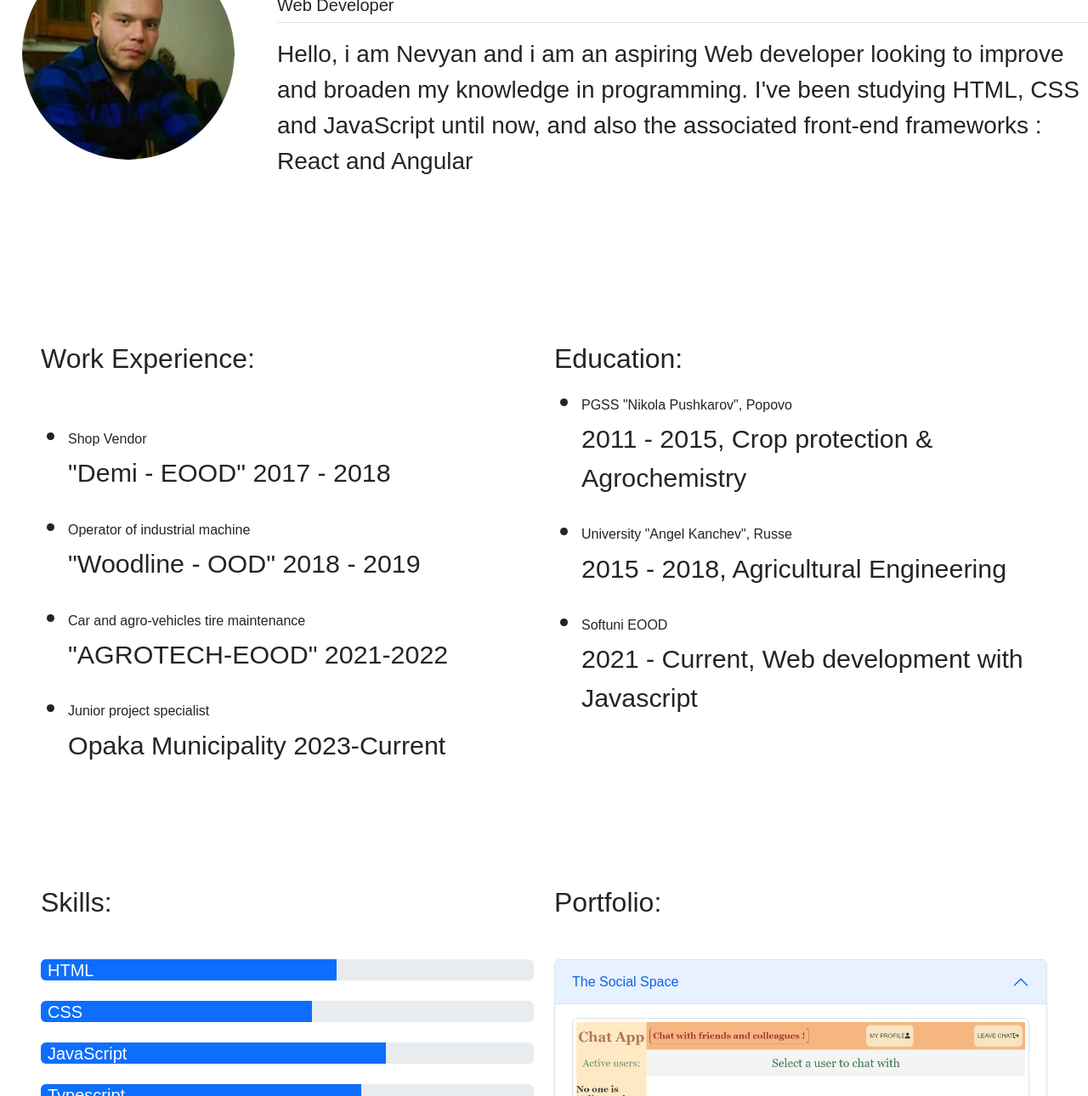
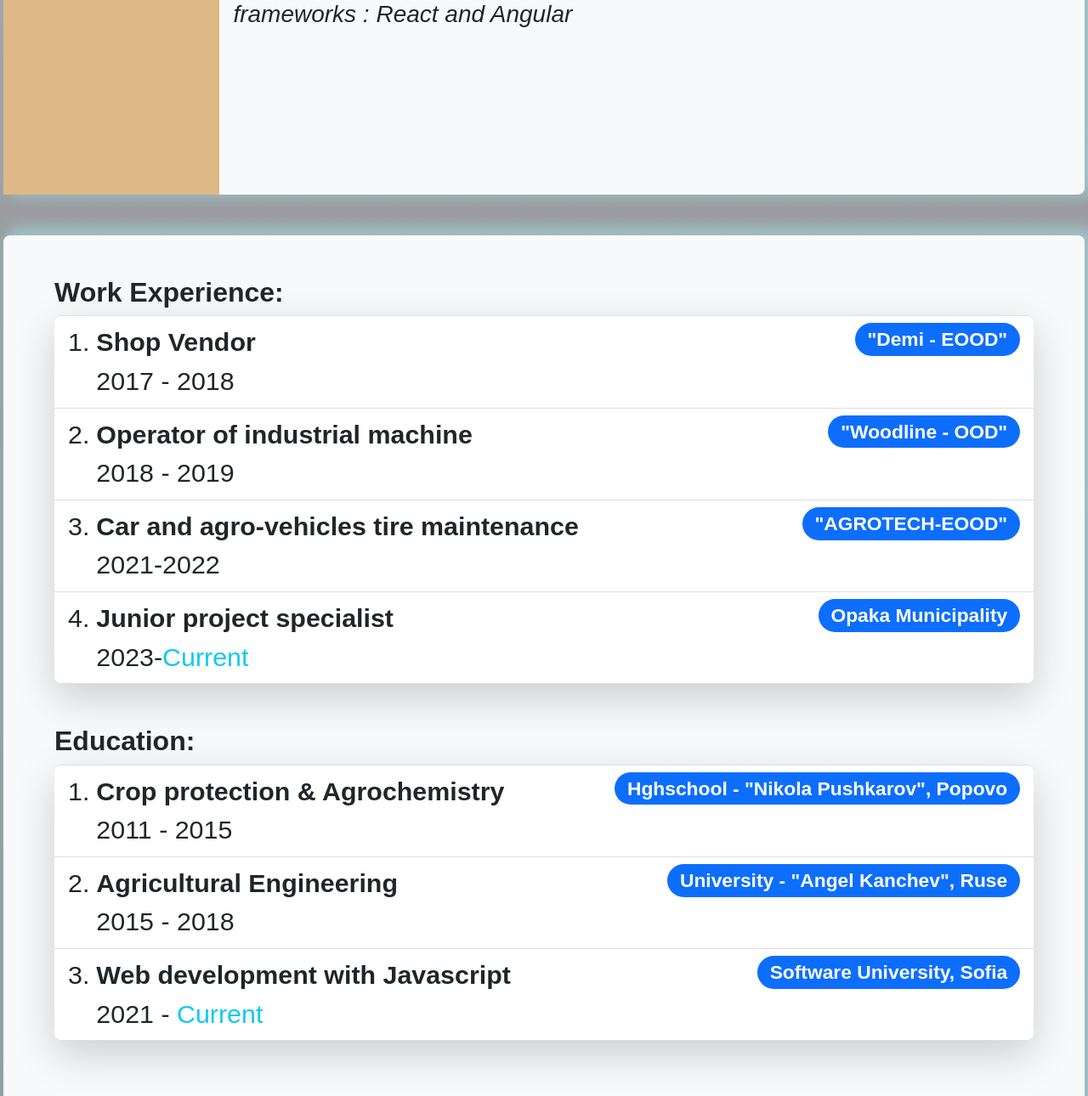
Before and after one commit to Plamenov-Nevyan/CV-Bootstrap, a plain HTML site: page index.html in a window 1280 px wide. Shown: the part 379-1669 px from the top of the page at 85% size. Drawn offline with nearby package versions, Linux system fonts and the light colour scheme.

Commit message:
Added lots of stylization

```diff
--- a/index.html
+++ b/index.html
@@ -10,9 +10,9 @@
     <script src="https://cdn.jsdelivr.net/npm/bootstrap@5.2.3/dist/js/bootstrap.bundle.min.js" integrity="sha384-kenU1KFdBIe4zVF0s0G1M5b4hcpxyD9F7jL+jjXkk+Q2h455rYXK/7HAuoJl+0I4" crossorigin="anonymous"></script>
     <script src="index.js" type="module"></script>
   </head>
-  <body>
-    <div class="container-fluid g-0">
-        <header class="bg-info bg-gradient text-white py-5">
+  <body class="bg-gradient bg-dark bg-opacity-50">
+    <div class="container-fluid g-0 wrapper">
+        <header class="bg-info bg-gradient text-white pt-md-2">
               <div class="container">
                 <div class="col-md-12 links-wrapper">
                     <a href="#" class="cv-link text-dark text-opacity-75 py-2 px-2 rounded-2 text-decoration-none">About</a>
@@ -24,65 +24,89 @@
                     </a>
                 </div>
               </div>
+              <div class="col-md-12">
+
+              </div>
         </header>
-        <main>
+      <main class="px-md-3">
             <div class="container"></div>
-                <div class="row about-section align-content-center ">
-                    <div class="col-md-3 text-left text-md-center mb-3">
+                <div class="row about-section align-content-center bg-light rounded-3">
+                    <div class="col-md-3 text-left text-md-center image-container">
                         <img class="rounded-circle img-fluid" src="./images/newPf.png" alt="Profile Photo" />
                     </div>
-                      <div class="col-md-9">
+                    <div class="col-md-9 rounded-3 text-container">
                         <h1>Nevyan Plamenov Valchev</h1>
                         <h5>Web Developer</h5>
-                        <p class="border-top pt-3 fs-3">
+                        <p class="border-top pt-3 fs-3 fst-italic">
                             Hello, i am Nevyan and i am an aspiring Web developer looking to improve and broaden my knowledge in programming.
                             I've been studying HTML, CSS and JavaScript until now, and also the associated front-end frameworks : React and Angular
                         </p>
                     </div>
                 </div>
-                <div class="row work-and-experience-section px-md-5">
+                <div class="row work-and-experience-section p-md-5 bg-light rounded-3 align-items-baseline">
                   <div class="col-md mb-5">
-                        <h2 class="mb-5">Work Experience:</h2>
-                        <ul>
-                            <li>
-                                <h6>Shop Vendor</h6>
-                                <p>"Demi - EOOD" 2017 - 2018</p>
+                    <h2 class="fw-bold">Work Experience:</h2>
+                    <ol class="list-group list-group-numbered shadow-lg rounded-3">
+                      <li class="list-group-item d-flex justify-content-between align-items-start border-start-0 border-end-0">
+                        <div class="ms-2 me-auto">
+                          <div class="fw-bold">Shop Vendor</div>
+                          2017 - 2018
+                        </div>
+                        <span class="badge bg-primary rounded-pill">"Demi - EOOD"</span>
                       </li>
-                            <li>
-                                <h6>Operator of industrial machine</h6>
-                                <p>"Woodline - OOD" 2018 - 2019</p>
+                      <li class="list-group-item d-flex justify-content-between align-items-start border-top-0 border-start-0 border-end-0">
+                        <div class="ms-2 me-auto">
+                          <div class="fw-bold">Operator of industrial machine</div>
+                          2018 - 2019
+                        </div>
+                        <span class="badge bg-primary rounded-pill">"Woodline - OOD"</span>
                       </li>
-                            <li>
-                                <h6>Car and agro-vehicles tire maintenance</h6>
-                                <p>"AGROTECH-EOOD" 2021-2022</p>
+                      <li class="list-group-item d-flex justify-content-between align-items-start border-top-0 border-start-0 border-end-0">
+                        <div class="ms-2 me-auto">
+                          <div class="fw-bold">Car and agro-vehicles tire maintenance</div>
+                          2021-2022
+                        </div>
+                        <span class="badge bg-primary rounded-pill">"AGROTECH-EOOD"</span>
                       </li>
-                            <li>
-                                <h6>Junior project specialist</h6>
-                                <p>Opaka Municipality 2023-Current </p>
+                      <li class="list-group-item d-flex justify-content-between align-items-start border-top-0 border-start-0 border-end-0">
+                        <div class="ms-2 me-auto">
+                          <div class="fw-bold">Junior project specialist</div>
+                          2023-<span class="text-info">Current</span>
+                        </div>
+                        <span class="badge bg-primary rounded-pill">Opaka Municipality</span>
                       </li>
-                        </ul>
+                    </ol>
                   </div>
                   <div class="col-md mb-5">
-                        <h2>Education:</h2>
-                        <ul>
-                            <li>
-                                <h6>PGSS "Nikola Pushkarov", Popovo</h6>
-                                <p>2011 - 2015, Crop protection & Agrochemistry</p>
+                    <h2 class="fw-bold">Education:</h2>
+                    <ol class="list-group list-group-numbered shadow-lg rounded-3">
+                      <li class="list-group-item d-flex justify-content-between align-items-start border-start-0 border-end-0">
+                        <div class="ms-2 me-auto">
+                          <div class="fw-bold">Crop protection & Agrochemistry</div>
+                          2011 - 2015
+                        </div>
+                        <span class="badge bg-primary rounded-pill">Hghschool - "Nikola Pushkarov", Popovo</span>
                       </li>
-                            <li>
-                                <h6>University "Angel Kanchev", Russe</h6>
-                                <p>2015 - 2018, Agricultural Engineering</p>
+                      <li class="list-group-item d-flex justify-content-between align-items-start border-top-0 border-start-0 border-end-0">
+                        <div class="ms-2 me-auto">
+                          <div class="fw-bold">Agricultural Engineering</div>
+                          2015 - 2018
+                        </div>
+                        <span class="badge bg-primary rounded-pill">University - "Angel Kanchev", Ruse</span>
                       </li>
-                            <li>
-                                <h6>Softuni EOOD</h6>
-                                <p>2021 - Current, Web development with Javascript</p>
+                      <li class="list-group-item d-flex justify-content-between align-items-start border-top-0 border-start-0 border-end-0">
+                        <div class="ms-2 me-auto">
+                          <div class="fw-bold">Web development with Javascript</div>
+                          2021 - <span class="text-info">Current</span>
+                        </div>
+                        <span class="badge bg-primary rounded-pill">Software University, Sofia</span>
                       </li>
-                        </ul>
+                    </ol>
                   </div>
                   </div>
-                  <div class="row skills-and-portfolio-section px-md-5">
-                    <div class="col-md mb-3">
-                      <h2 class="mb-5">Skills:</h2>
+                  <div class="row skills-and-portfolio-section p-md-5 bg-light rounded-3 gap-3">
+                    <div class="col-md mb-5 shadow-lg p-3 rounded-3">
+                      <h2 class="mb-5 fw-bold">Skills:</h2>
                       <div class="progress mb-4">
                         <div class="progress-bar text-start px-2 fs-5" role="progressbar" style="width: 60%;" aria-valuenow="60" aria-valuemin="0" aria-valuemax="100">
                             HTML
@@ -114,16 +138,16 @@
                         </div>
                       </div>
                     </div>
-                    <div class="col-md mb-7">
-                      <h2 class="mb-5">Portfolio:</h2>
+                    <div class="col-md mb-5 shadow-lg p-3 rounded-3">
+                      <h2 class="mb-5 fw-bold">Portfolio:</h2>
                       <div class="accordion" id="accordionExample">
                         <div class="accordion-item">
                           <h2 class="accordion-header" id="headingOne">
-                            <button class="accordion-button" type="button" data-bs-toggle="collapse" data-bs-target="#collapseOne" aria-expanded="true" aria-controls="collapseOne">
+                            <button class="accordion-button" type="button" data-bs-toggle="collapse" data-bs-target="#collapseOne" aria-expanded="false" aria-controls="collapseOne">
                                 The Social Space
                             </button>
                           </h2>
-                          <div id="collapseOne" class="accordion-collapse collapse show" aria-labelledby="headingOne" data-bs-parent="#accordionExample">
+                          <div id="collapseOne" class="accordion-collapse collapse" aria-labelledby="headingOne" data-bs-parent="#accordionExample">
                             <div class="accordion-body">
                                 <a href="#">
                                     <img src="./images/social-space.png" class="img-fluid img-thumbnail" />
--- a/styles.css
+++ b/styles.css
@@ -3,29 +3,9 @@ body {
 }
 
 main .row {
-    min-height: 80svh;
-}
-main .about-section .curve::before {
-    content: '';
-    display: block;
-    position: absolute;
-    border-radius: 100% 50%;
-    width: 55%;
-    height: 100%;
-    transform: translate(85%, 60%);
-    background-color: hsl(216, 21%, 16%);
-}
-
-main .about-section .curve::after {
-    content: '';
-    display: block;
-    position: absolute;
-    border-radius: 100% 50%;
-    width: 55%;
-    height: 100%;
-    background-color: #3c31dd;
-    transform: translate(-4%, 40%);
-    z-index: -1;
+    min-height: 60svh;
+    margin-top: 3em;
+    box-shadow: 10px -4px 17px 6px rgba(162,223,232,0.57);
 }
 
 header {
@@ -33,7 +13,10 @@ header {
     z-index: 100;
     position: sticky;
     top: 0;
-    min-width: 90svw;
+    width: 100svw;
+    display: flex;
+    flex-direction: column;
+    gap: 1em;
 }
 
 header .links-wrapper {
@@ -44,49 +27,29 @@ header .links-wrapper a {
     margin-right: 1em;
 }
 
-header .row-nav nav {
-    display: flex;
-    justify-content: center;
-    align-items: center;
-    min-height: 10svh;
+header .row {
+    min-height: 5svh;
+    background-color: black;
 }
 
-header .row-nav nav ul {
-    display: flex;
-    list-style-type: none;
-    gap: 2em;
-    align-items: center;
+.wrapper main .container .about-section {
+    background-color: white;
 }
 
-header .row-nav nav ul li {
-    cursor: pointer;
-}
-
-main .about-section .content-wrapper {
+.about-section > .image-container {
     display: flex;
     justify-content: center;
     align-items: flex-start;
-    flex-wrap: wrap;
+    flex: 0 1 20%;
+    min-height: 60svh;
+    padding: 1em;
+    background-color: burlywood;
 }
 
-main .about-section .image-container {
-    display: flex;
-    justify-content: center;
-    align-items: center;
-    flex: 0 1 20%;
-    margin-top: 1em;
+.about-section > .text-container {
+    padding: 1em;
 }
 
-main .about-section .text-container {
-    flex: 1 1 100%;
-    justify-content: center;
-    align-items: flex-start;
-    margin-top: 0;
-}
-
-main .about-section .text-container h2 {
-    text-align: center;
-}
 
 .skills-and-portfolio-section > div .progress {
     height: 25px;
```
Lines whose indentation alone changed are shown as unchanged.
